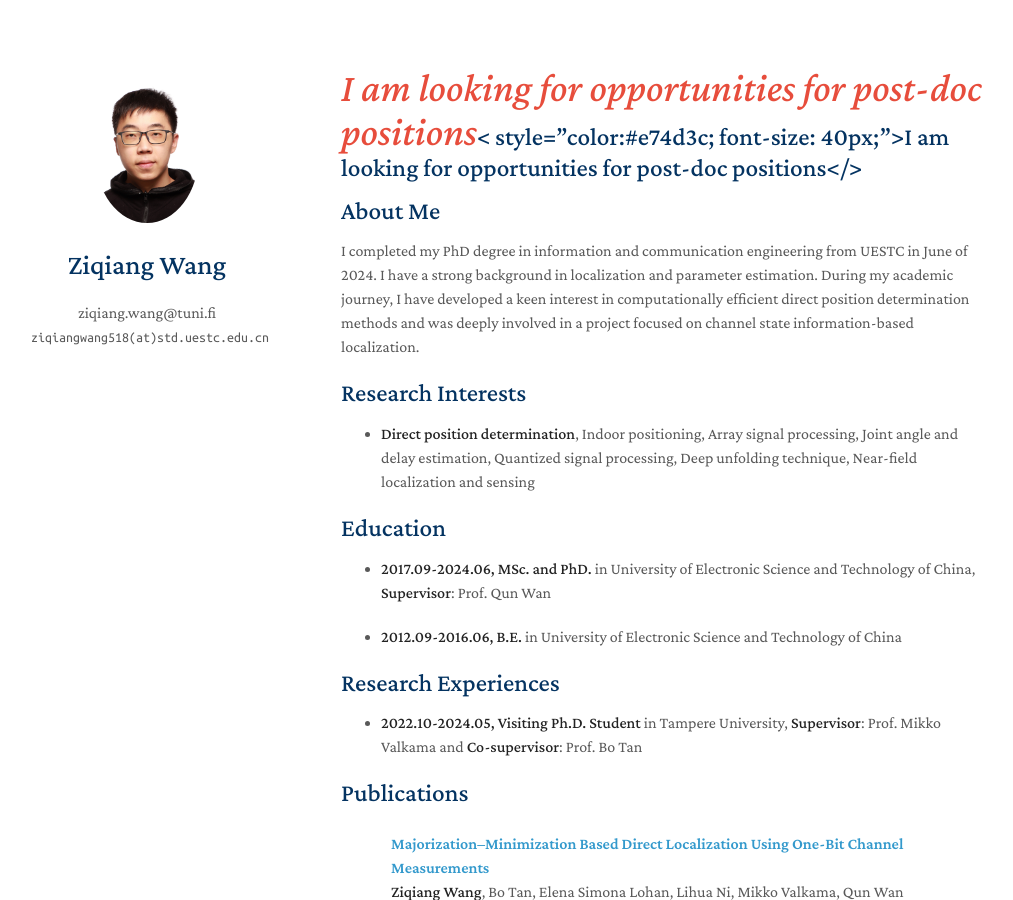
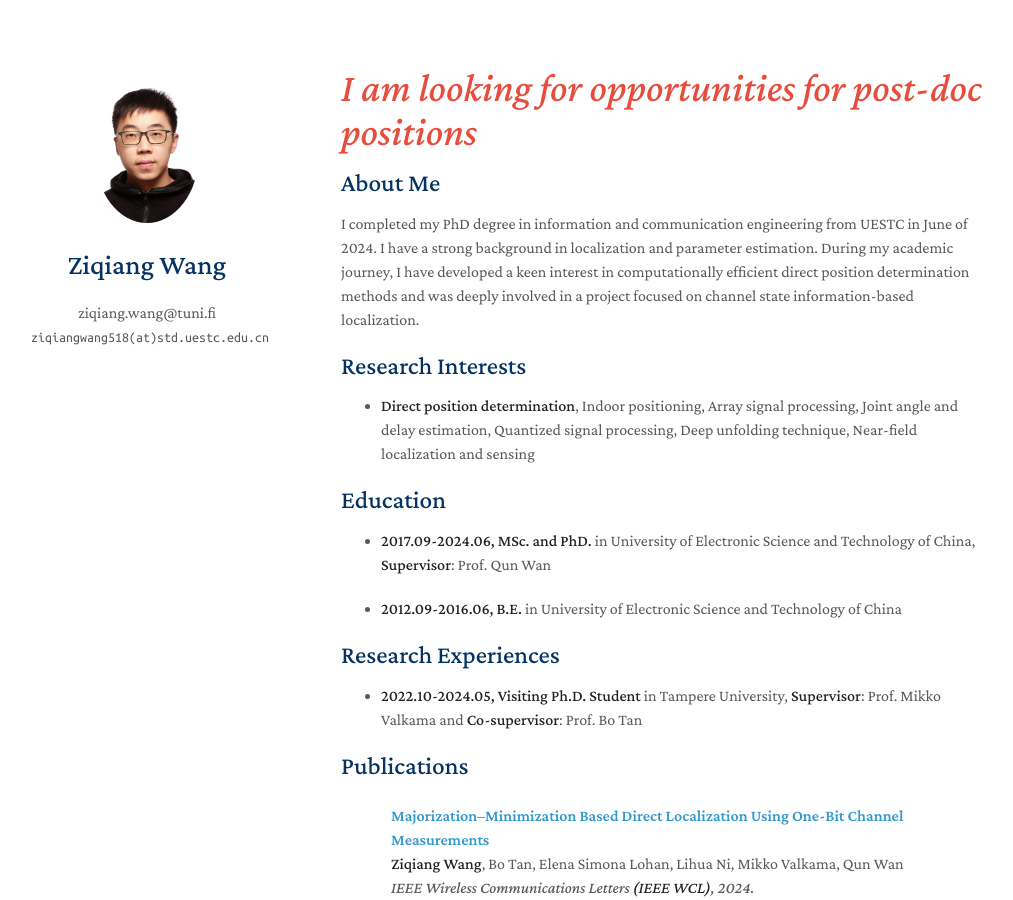
Before and after one commit to ZQiang-Wang/ZQiang-Wang.github.io, a Jekyll site: the page built from index.md, in a window 1280 px wide and 900 px high. Shown: the whole window, without its empty margins (129-1142 px from the left). Built offline with Jekyll 4.4.1, drawn with Linux system fonts in a browser that asks for light colours; a style sheet for code colours, icons or effects is not loaded; our own code applies the rules of GitHub Pages for plain Markdown files.

Commit message:
Update index.md

```diff
--- a/index.md
+++ b/index.md
@@ -2,7 +2,7 @@
 layout: homepage
 ---
 
-## <i style="color:#e74d3c; font-size: 40px;">I am looking for opportunities for post-doc positions</i>< style="color:#e74d3c; font-size: 40px;">I am looking for opportunities for post-doc positions</>
+## <i style="color:#e74d3c; font-size: 40px;">I am looking for opportunities for post-doc positions</i>
 
 
 ## About Me
```
